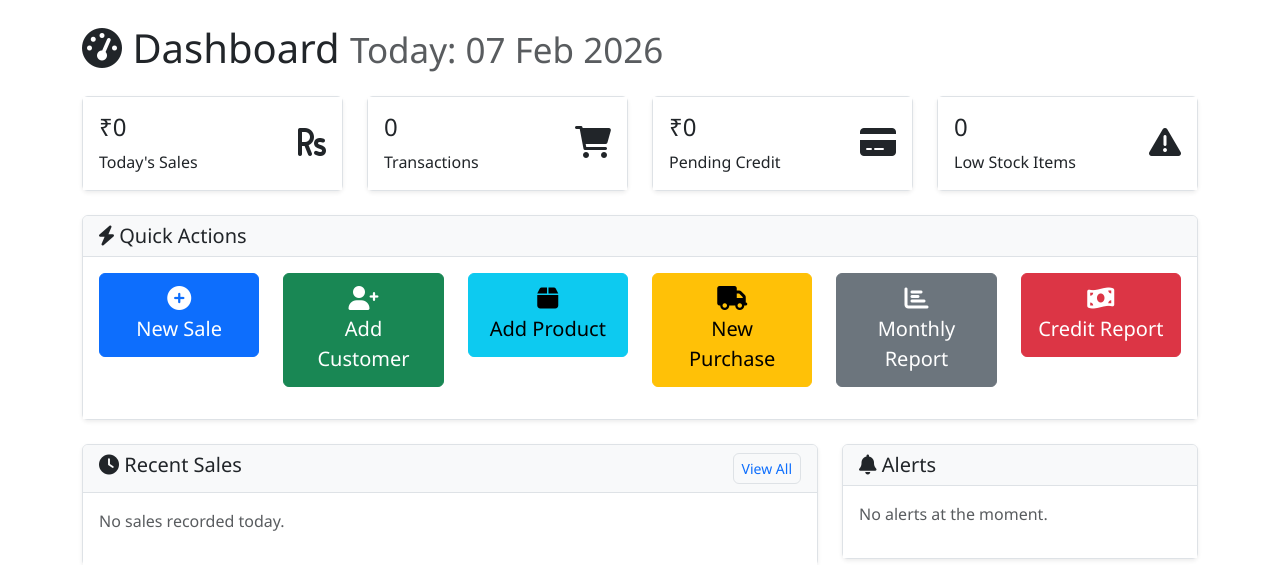
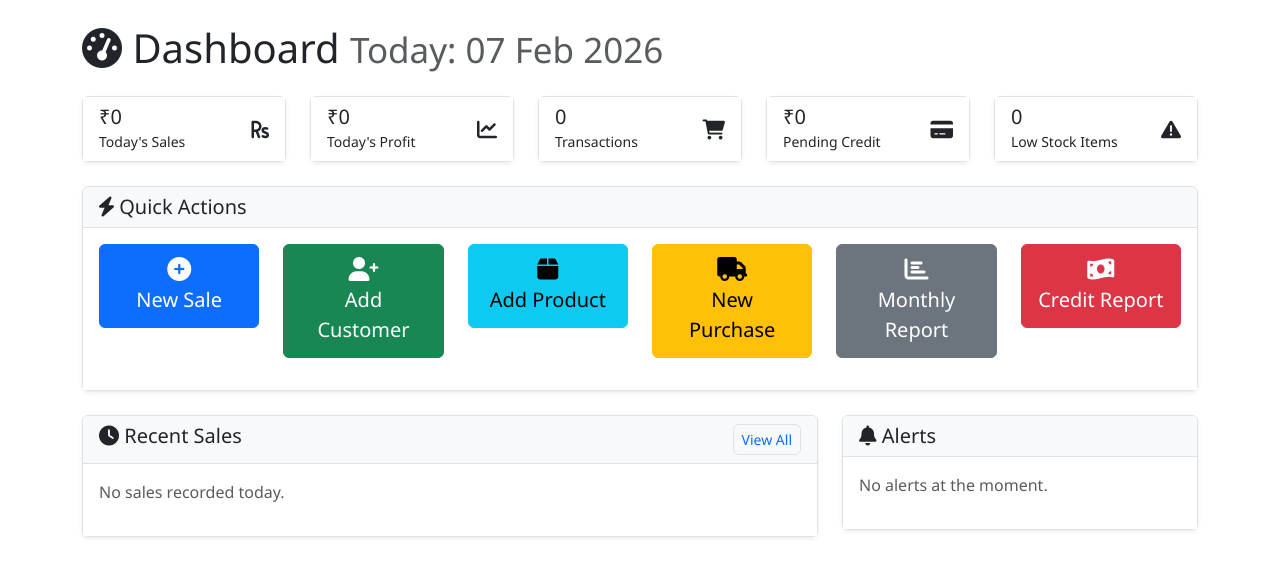
Before and after one commit to basak2005/kirana_store, a Django app: page / in a window 1280 px wide. Shown: the part 62-627 px from the top of the page. Run offline with Django 5.2, Linux system fonts and the light colour scheme; data that the repository does not hold is empty.

Commit message:
further update 2

```diff
--- a/kirana_project/kirana_project/views.py
+++ b/kirana_project/kirana_project/views.py
@@ -1,7 +1,7 @@
 from django.shortcuts import render
 from django.utils import timezone
 from django.db.models import Sum, Count, F, Q
-from sales.models import Sale
+from sales.models import Sale, SaleItem
 from customers.models import Customer
 from products.models import Product
 from suppliers.models import Expense
@@ -13,6 +13,14 @@ def dashboard(request):
     today_sales = Sale.objects.filter(date__date=today).aggregate(
         total=Sum('total_amount'),
         count=Count('id')
+    )
+
+    # Today's profit: (unit_price - cost_price) * quantity for each item sold today
+    today_items = SaleItem.objects.filter(sale__date__date=today)
+    today_profit = sum(
+        (item.unit_price - item.product.cost_price) * item.quantity
+        for item in today_items
+        if item.product and item.product.cost_price
     )
 
     # Pending credit from unpaid credit sales
@@ -36,12 +44,13 @@ def dashboard(request):
         sale__credit_paid=False
     ).annotate(
         outstanding_credit=Sum('sale__total_amount', filter=Q(sale__is_credit=True, sale__credit_paid=False))
-    ).filter(outstanding_credit__gt=1000).order_by('-outstanding_credit').distinct()[:5]
+    ).filter(outstanding_credit__gt=0).order_by('-outstanding_credit').distinct()[:5]
 
     context = {
         'today': today,
         'today_sales': today_sales['total'] or 0,
         'today_transactions': today_sales['count'] or 0,
+        'today_profit': today_profit,
         'pending_credit': pending_credit,
         'low_stock_count': low_stock_products.count(),
         'low_stock_products': low_stock_products,
--- a/kirana_project/templates/dashboard.html
+++ b/kirana_project/templates/dashboard.html
@@ -15,64 +15,80 @@
 
 <!-- Stats Cards -->
 <div class="row mb-4">
-    <div class="col-md-3">
+    <div class="col">
         <div class="card bg-primary text-white">
-            <div class="card-body">
+            <div class="card-body py-2 px-3">
                 <div class="d-flex justify-content-between">
                     <div>
-                        <h4 class="card-title">₹{{ today_sales|floatformat:0 }}</h4>
-                        <p class="card-text">Today's Sales</p>
+                        <h5 class="card-title mb-0">₹{{ today_sales|floatformat:0 }}</h5>
+                        <small class="card-text">Today's Sales</small>
                     </div>
                     <div class="align-self-center">
-                        <i class="fas fa-rupee-sign fa-2x"></i>
+                        <i class="fas fa-rupee-sign fa-lg"></i>
                     </div>
                 </div>
             </div>
         </div>
     </div>
 
-    <div class="col-md-3">
-        <div class="card bg-success text-white">
-            <div class="card-body">
+    <div class="col">
+        <div class="card bg-info text-white">
+            <div class="card-body py-2 px-3">
                 <div class="d-flex justify-content-between">
                     <div>
-                        <h4 class="card-title">{{ today_transactions }}</h4>
-                        <p class="card-text">Transactions</p>
+                        <h5 class="card-title mb-0">₹{{ today_profit|floatformat:0 }}</h5>
+                        <small class="card-text">Today's Profit</small>
                     </div>
                     <div class="align-self-center">
-                        <i class="fas fa-shopping-cart fa-2x"></i>
+                        <i class="fas fa-chart-line fa-lg"></i>
                     </div>
                 </div>
             </div>
         </div>
     </div>
 
-    <div class="col-md-3">
-        <div class="card bg-warning text-white">
-            <div class="card-body">
+    <div class="col">
+        <div class="card bg-success text-white">
+            <div class="card-body py-2 px-3">
                 <div class="d-flex justify-content-between">
                     <div>
-                        <h4 class="card-title">₹{{ pending_credit|floatformat:0 }}</h4>
-                        <p class="card-text">Pending Credit</p>
+                        <h5 class="card-title mb-0">{{ today_transactions }}</h5>
+                        <small class="card-text">Transactions</small>
                     </div>
                     <div class="align-self-center">
-                        <i class="fas fa-credit-card fa-2x"></i>
+                        <i class="fas fa-shopping-cart fa-lg"></i>
                     </div>
                 </div>
             </div>
         </div>
     </div>
 
-    <div class="col-md-3">
-        <div class="card bg-danger text-white">
-            <div class="card-body">
+    <div class="col">
+        <div class="card bg-warning text-white">
+            <div class="card-body py-2 px-3">
                 <div class="d-flex justify-content-between">
                     <div>
-                        <h4 class="card-title">{{ low_stock_count }}</h4>
-                        <p class="card-text">Low Stock Items</p>
+                        <h5 class="card-title mb-0">₹{{ pending_credit|floatformat:0 }}</h5>
+                        <small class="card-text">Pending Credit</small>
                     </div>
                     <div class="align-self-center">
-                        <i class="fas fa-exclamation-triangle fa-2x"></i>
+                        <i class="fas fa-credit-card fa-lg"></i>
+                    </div>
+                </div>
+            </div>
+        </div>
+    </div>
+
+    <div class="col">
+        <div class="card bg-danger text-white">
+            <div class="card-body py-2 px-3">
+                <div class="d-flex justify-content-between">
+                    <div>
+                        <h5 class="card-title mb-0">{{ low_stock_count }}</h5>
+                        <small class="card-text">Low Stock Items</small>
+                    </div>
+                    <div class="align-self-center">
+                        <i class="fas fa-exclamation-triangle fa-lg"></i>
                     </div>
                 </div>
             </div>
--- a/kirana_project/templates/sales/invoice.html
+++ b/kirana_project/templates/sales/invoice.html
@@ -65,6 +65,7 @@
                                     <th>Sr.</th>
                                     <th>Item Description</th>
                                     <th class="text-center">Qty</th>
+                                    <th>Unit</th>
                                     <th class="text-end">Unit Price</th>
                                     <th class="text-end">GST</th>
                                     <th class="text-end">Total</th>
@@ -76,13 +77,14 @@
                                     <td>{{ forloop.counter }}</td>
                                     <td>{{ item.product.name }}</td>
                                     <td class="text-center">{{ item.quantity }}</td>
+                                    <td>{{ item.product.get_unit_display }}</td>
                                     <td class="text-end">₹{{ item.unit_price|floatformat:2 }}</td>
                                     <td class="text-end">₹{{ item.gst_amount|floatformat:2 }}</td>
                                     <td class="text-end">₹{{ item.total_price|floatformat:2 }}</td>
                                 </tr>
                                 {% empty %}
                                 <tr>
-                                    <td colspan="6" class="text-center">No items in this sale</td>
+                                    <td colspan="7" class="text-center">No items in this sale</td>
                                 </tr>
                                 {% endfor %}
                             </tbody>
--- a/kirana_project/templates/sales/sale_detail.html
+++ b/kirana_project/templates/sales/sale_detail.html
@@ -115,6 +115,7 @@
                                     <tr>
                                         <th>Product</th>
                                         <th>Quantity</th>
+                                        <th>Unit</th>
                                         <th>Unit Price</th>
                                         <th>GST</th>
                                         <th>Total</th>
@@ -126,6 +127,7 @@
                                     <tr>
                                         <td>{{ item.product.name }}</td>
                                         <td>{{ item.quantity }}</td>
+                                        <td>{{ item.product.get_unit_display }}</td>
                                         <td>₹{{ item.unit_price|floatformat:2 }}</td>
                                         <td>₹{{ item.gst_amount|floatformat:2 }}</td>
                                         <td>₹{{ item.total_price|floatformat:2 }}</td>
```
Also changed, not shown: kirana_project/sales/views.py (+19 -2 lines), kirana_project/templates/sales/sale_form.html (+52 -4 lines), kirana_project/templates/sales/sale_list.html (+9 -9 lines).
